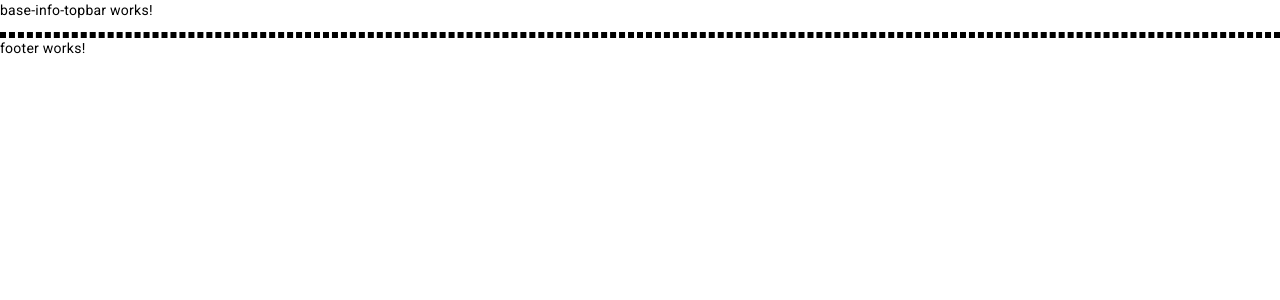
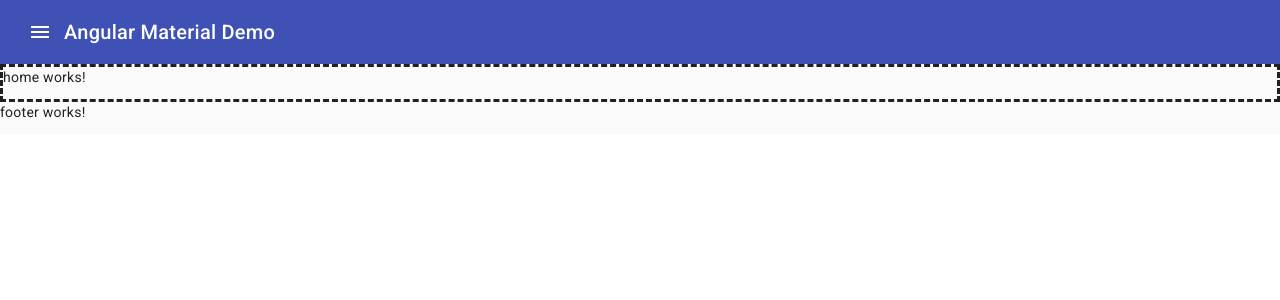
Before and after one commit to LIAOSHUN/angular-mat-blog, an Angular app in the folder MultiFuctionBlog/: page / in a window 1280 px wide. Shown: the top 300 px of the page. Built offline with nearby package versions, Linux system fonts and the light colour scheme.

Commit message:
[摘要]基本切版調整，topbar、sidenav調整

```diff
--- a/MultiFuctionBlog/src/app/app-routing.module.ts
+++ b/MultiFuctionBlog/src/app/app-routing.module.ts
@@ -8,12 +8,12 @@ const routes: Routes = [
     component: BaseLayoutComponent,
     children: [
       {
-        path: 'home',
-        loadChildren: ()=> import('./pages/system/home/home.module').then(m => m.HomeModule)
+        path: '',
+        loadChildren: () => import('./pages/system/home/home.module').then(m => m.HomeModule)
       },
       {
         path: 'shop',
-        loadChildren: ()=> import('./pages/system/shop/shop.module').then(m => m.ShopModule)
+        loadChildren: () => import('./pages/system/shop/shop.module').then(m => m.ShopModule)
       }
     ]
   }
--- a/MultiFuctionBlog/src/app/layouts/base-layout/base-layout/base-layout.component.html
+++ b/MultiFuctionBlog/src/app/layouts/base-layout/base-layout/base-layout.component.html
@@ -1,5 +1,3 @@
 <ng-container>
-  <app-base-info-topbar></app-base-info-topbar>
   <app-container></app-container>
-  <app-footer></app-footer>
 </ng-container>
--- a/MultiFuctionBlog/src/app/layouts/components/container/container/container.component.html
+++ b/MultiFuctionBlog/src/app/layouts/components/container/container/container.component.html
@@ -1,3 +1,16 @@
-<div style="border-style: dashed;">
-  <router-outlet></router-outlet>
+<app-base-info-topbar (toggleSideNavEmit)="toggleSideNavContainer($event)"></app-base-info-topbar>
+<div>
+  <mat-sidenav-container> <!-- <mat-sidenav-container>：代表整個包含邊欄導覽的容器 -->
+    <mat-sidenav mode="side" [opened]="sideNavDisplayFlag" style="border-style:outset;"> <!-- <mat-sidenav>：實際上邊欄導覽的內容 -->
+      <div>我是左邊選單</div>
+      <div>我是左邊選單</div>
+      <div>我是左邊選單</div>
+    </mat-sidenav>
+    <mat-sidenav-content> <!-- <mat-sidenav-content>：導覽以外的實際內容 -->
+      <div style="border-style: dashed;">
+        <router-outlet></router-outlet>
+      </div>
+      <app-footer></app-footer>
+    </mat-sidenav-content>
+  </mat-sidenav-container>
 </div>
--- a/MultiFuctionBlog/src/app/layouts/components/container/container/container.component.ts
+++ b/MultiFuctionBlog/src/app/layouts/components/container/container/container.component.ts
@@ -1,4 +1,5 @@
 import { Component } from '@angular/core';
+import { MatDrawerToggleResult, MatSidenav } from '@angular/material/sidenav';
 
 @Component({
   selector: 'app-container',
@@ -7,4 +8,12 @@ import { Component } from '@angular/core';
 })
 export class ContainerComponent {
 
+  sideNavDisplayFlag: boolean = false;
+
+  toggleSideNavContainer(flag: boolean) {
+    console.log(flag)
+    this.sideNavDisplayFlag = flag;
+
+  }
+
 }
--- a/MultiFuctionBlog/src/app/layouts/components/sidenav/indexSidenav/index-sidenav/index-sidenav.component.html
+++ b/MultiFuctionBlog/src/app/layouts/components/sidenav/indexSidenav/index-sidenav/index-sidenav.component.html
@@ -1,23 +1,15 @@
-<mat-toolbar>我是Toolbar</mat-toolbar>
+<!-- <app-base-info-topbar></app-base-info-topbar> -->
+<!-- <mat-toolbar>
+  <span>Angular Material Demo</span>
+</mat-toolbar>
 <mat-sidenav-container>
-  <mat-sidenav #sideNav mode="over" (opened)="opened()" (closed)="closed()" fixedInViewport="true" fixedTopGap="20" fixedBottomGap="20">
+  <mat-sidenav #sideNav mode="over">
     <div>我是左邊選單</div>
     <div>
       <button mat-raised-button color="warn" (click)="toggleSideNav(sideNav)">切換選單狀態</button>
     </div>
   </mat-sidenav>
-
-  <mat-sidenav #sideNavEnd opened="true" mode="side" position="end">
-    <div>我是右邊選單</div>
-  </mat-sidenav>
-
   <mat-sidenav-content>
     <button mat-raised-button (click)="toggleSideNav(sideNav)">切換選單狀態</button>
-
-    <mat-drawer-container style="height:100px;margin:10px;border: 1px solid black">
-      <mat-drawer mode="side" opened="true">Drawer Side</mat-drawer>
-      <mat-drawer-content>Content</mat-drawer-content>
-    </mat-drawer-container>
-    <router-outlet></router-outlet>
   </mat-sidenav-content>
-</mat-sidenav-container>
+</mat-sidenav-container> -->
--- a/MultiFuctionBlog/src/app/layouts/components/sidenav/indexSidenav/index-sidenav/index-sidenav.component.ts
+++ b/MultiFuctionBlog/src/app/layouts/components/sidenav/indexSidenav/index-sidenav/index-sidenav.component.ts
@@ -16,12 +16,5 @@ export class IndexSidenavComponent {
     });
   }
 
-  opened() {
-    console.log('芝麻開門');
-  }
-
-  closed() {
-    console.log('芝麻關門');
-  }
 
 }
--- a/MultiFuctionBlog/src/app/layouts/components/topbar/base-info-topbar/base-info-topbar.component.html
+++ b/MultiFuctionBlog/src/app/layouts/components/topbar/base-info-topbar/base-info-topbar.component.html
@@ -1 +1,6 @@
-<p>base-info-topbar works!</p>
+<mat-toolbar color="primary">
+  <button mat-icon-button (click)="toggleSideNavTopbar()">
+    <mat-icon>{{ 'menu' }}</mat-icon>
+  </button>
+  <span>Angular Material Demo</span>
+</mat-toolbar>
--- a/MultiFuctionBlog/src/app/layouts/components/topbar/base-info-topbar/base-info-topbar.component.ts
+++ b/MultiFuctionBlog/src/app/layouts/components/topbar/base-info-topbar/base-info-topbar.component.ts
@@ -1,4 +1,4 @@
-import { Component } from '@angular/core';
+import { Component, EventEmitter, Output } from '@angular/core';
 
 @Component({
   selector: 'app-base-info-topbar',
@@ -7,4 +7,12 @@ import { Component } from '@angular/core';
 })
 export class BaseInfoTopbarComponent {
 
+  @Output() toggleSideNavEmit = new EventEmitter<boolean>;
+  sideNavDisplayFlag: boolean = false;
+
+  toggleSideNavTopbar() {
+    this.sideNavDisplayFlag = !this.sideNavDisplayFlag;
+    this.toggleSideNavEmit.emit(this.sideNavDisplayFlag);
+  }
+
 }
--- a/MultiFuctionBlog/src/app/shared-material/materialSharedModule.ts
+++ b/MultiFuctionBlog/src/app/shared-material/materialSharedModule.ts
@@ -4,6 +4,7 @@ import {MatButtonModule} from '@angular/material/button';
 import {MatRadioModule} from '@angular/material/radio';
 import {MatToolbarModule} from '@angular/material/toolbar';
 import {MatGridListModule} from '@angular/material/grid-list';
+import {MatIconModule} from '@angular/material/icon';
 
 @NgModule({
   declarations: [],
@@ -14,7 +15,8 @@ import {MatGridListModule} from '@angular/material/grid-list';
     MatButtonModule,
     MatRadioModule,
     MatToolbarModule,
-    MatGridListModule
+    MatGridListModule,
+    MatIconModule
   ]
 })
 export class materialSharedModule { }
```
